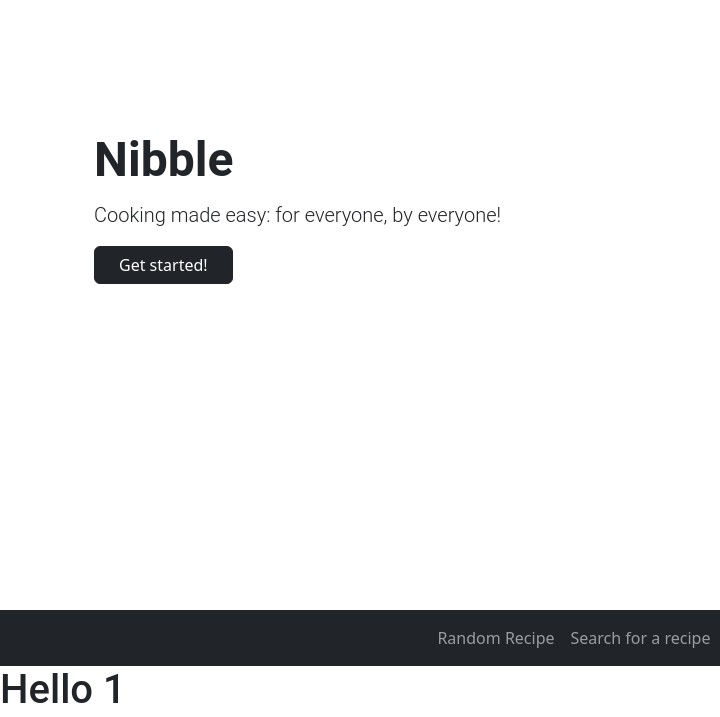
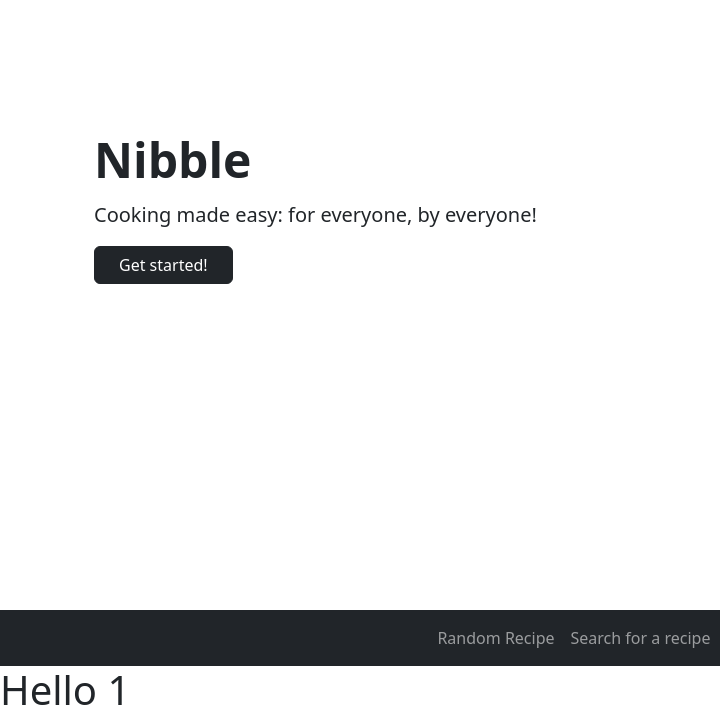
Before and after one commit to eozden-wq/nibble, a website: page client/index.html in a window 1280 px wide. Shown: the part 190-907 px from the top of the page, 0-720 px from the left. Drawn offline with nearby package versions, Linux system fonts and the light colour scheme; grey boxes are pictures that could not be loaded.

Commit message:
:lipstick: Fixed some typography errors

```diff
--- a/client/css/style.css
+++ b/client/css/style.css
@@ -2,12 +2,9 @@ html,
 body {
   height: 100%;
   width: 100%;
+  font-family: 'Roboto', sans-serif;
 }
 
 .landing {
   height: 100%;
 }
-
-h1, p {
-  font-family: 'Roboto';
-}
```
